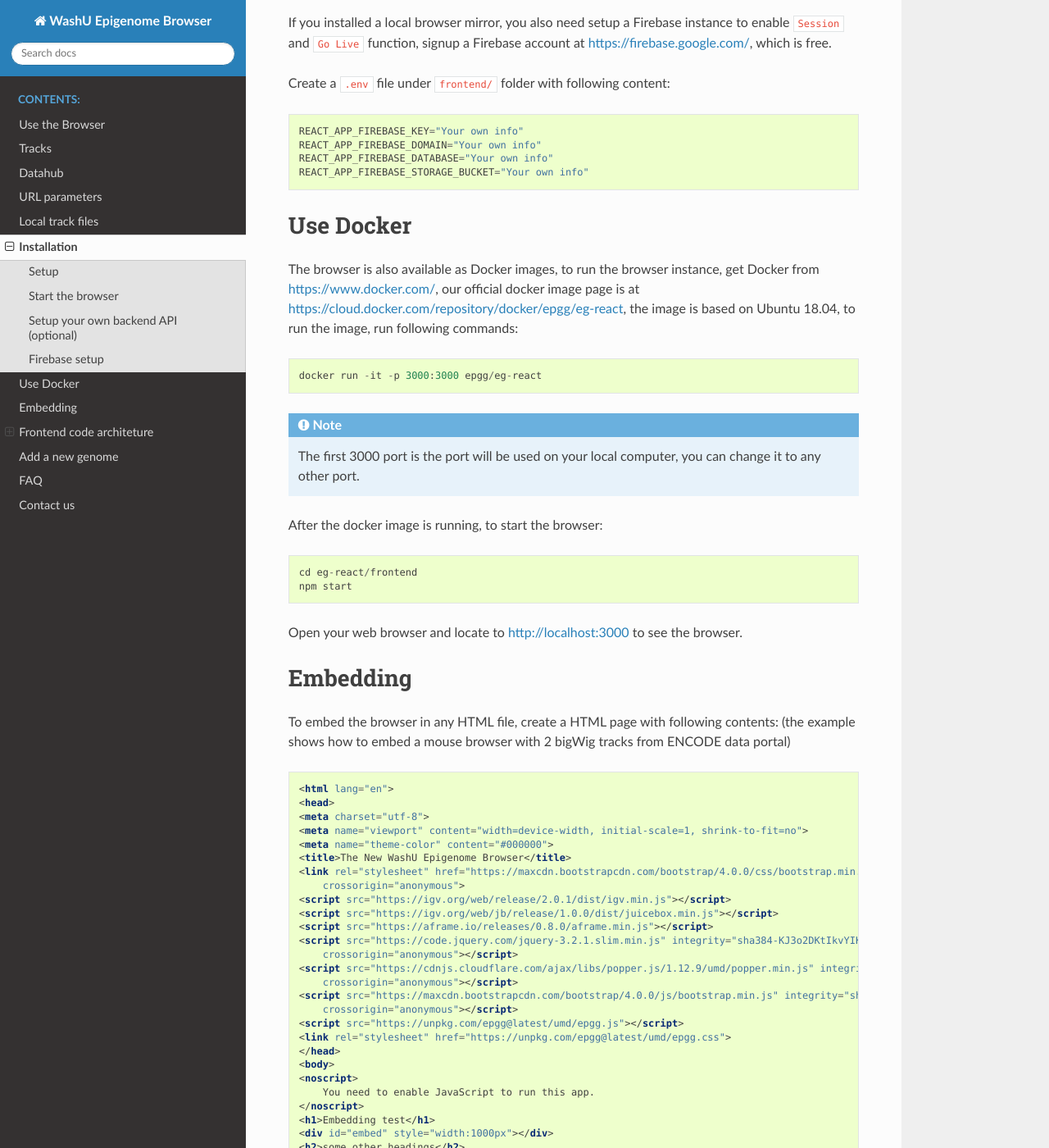
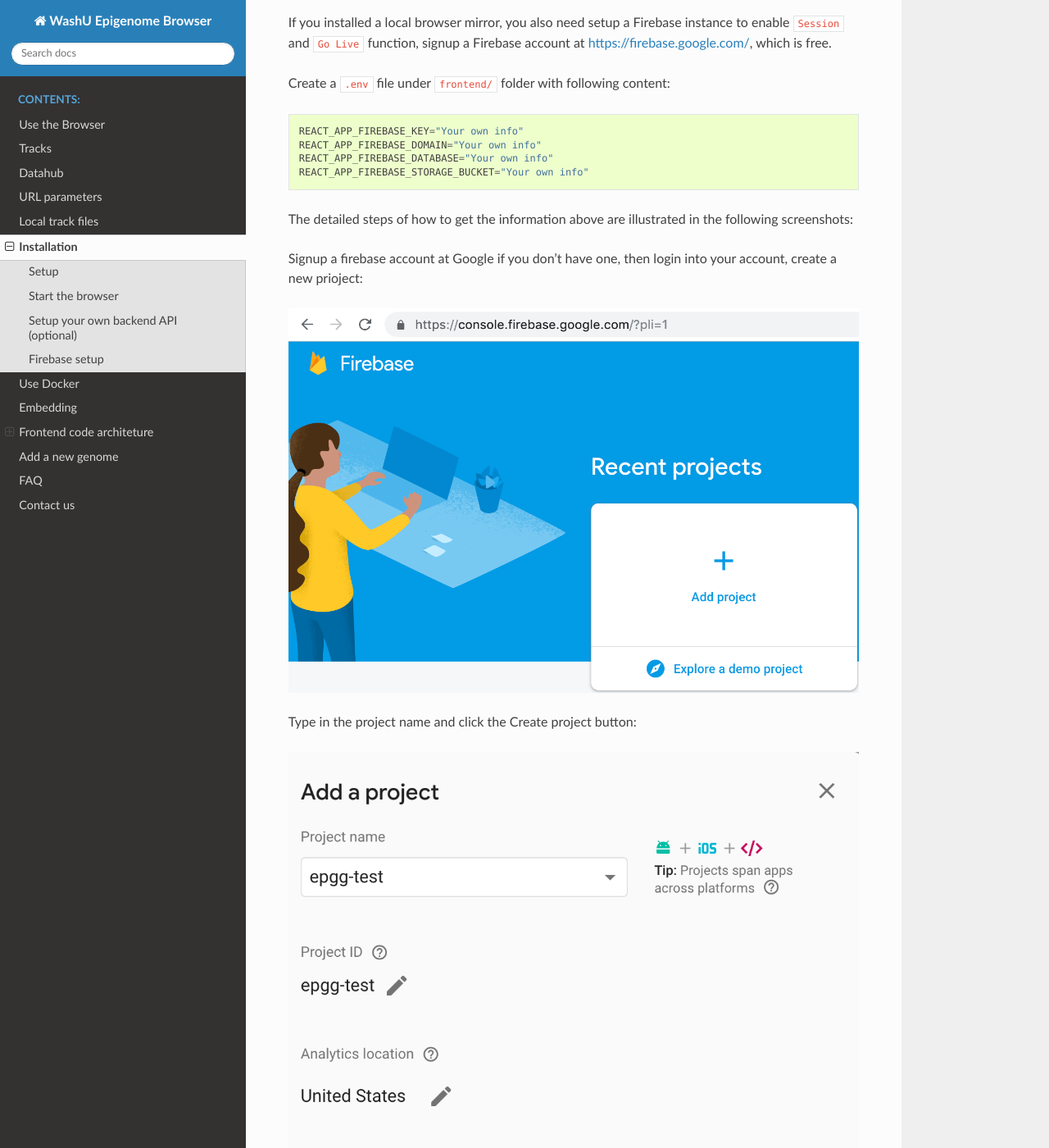
Before and after one commit to lidaof/eg-docs, a Sphinx documentation site: the page built from docs/installation.rst, in a window 1280 px wide and 1400 px high, scrolled down 1375 px. Shown: the whole window at 82% size. Built offline with Sphinx 7.4.7 and the Read the Docs theme 2.0.0, drawn with Linux system fonts in a browser that asks for light colours; some of the changed text lies outside the part shown.

Commit message:
Firebase detailed instruction

```diff
--- a/docs/installation.rst
+++ b/docs/installation.rst
@@ -58,6 +58,28 @@
     REACT_APP_FIREBASE_DOMAIN="Your own info"
     REACT_APP_FIREBASE_DATABASE="Your own info"
     REACT_APP_FIREBASE_STORAGE_BUCKET="Your own info"
+
+The detailed steps of how to get the information above are illustrated in the following screenshots:
+
+Signup a firebase account at Google if you don't have one, then login into your account, create a new prioject:
+
+.. image:: _static/fire1.png
+
+Type in the project name and click the Create project button:
+
+.. image:: _static/fire2.png
+
+Click the Web button to add a Web app:
+
+.. image:: _static/fire3.png
+
+Type in a web app name and click the Register app button:
+
+.. image:: _static/fire4.png
+
+The firebase configuration info will be displayed:
+
+.. image:: _static/fire5.png
 
 Use Docker
 ==========
```
Also changed, not shown: docs/_static/fire1.png (added), docs/_static/fire2.png (added), docs/_static/fire3.png (added), docs/_static/fire4.png (added), docs/_static/fire5.png (added).
